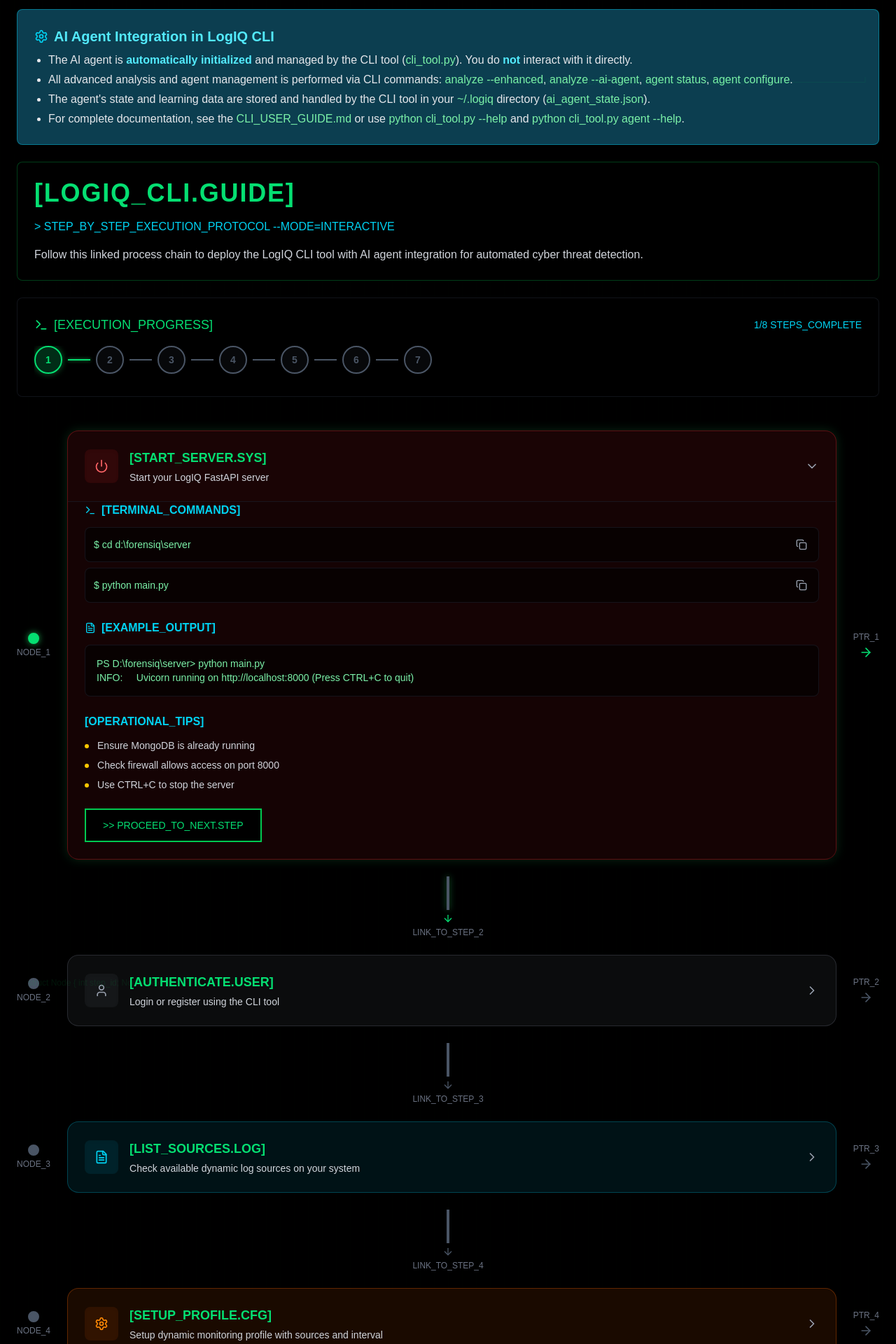
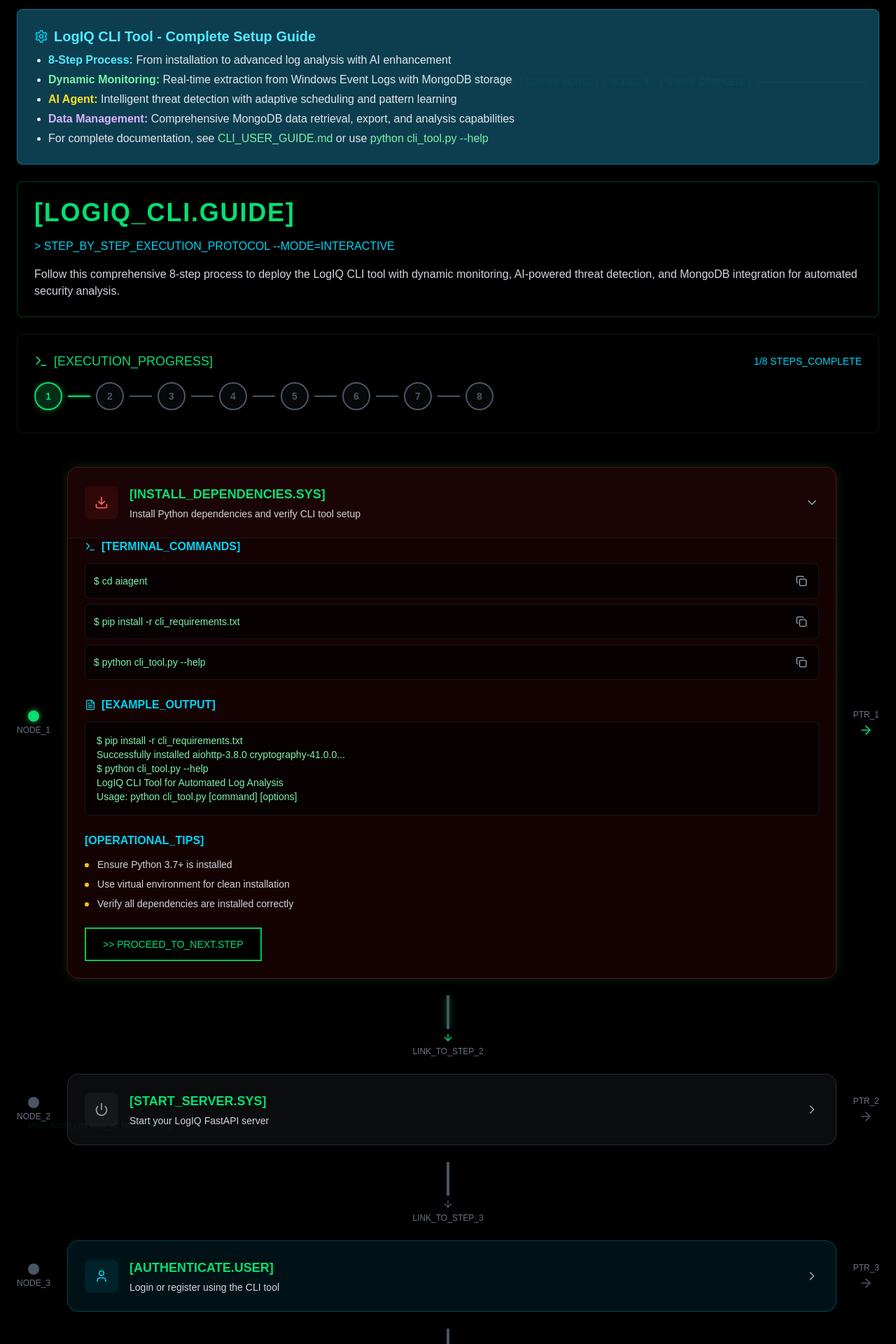
Before and after one commit to Vaibhav2154/LogIQ, a Next.js app in the folder client/: page /dashboard/cliguide in a window 1280 px wide. Shown: the part 100-2020 px from the top of the page at 70% size. Built offline with nearby package versions, Linux system fonts and the light colour scheme.

Commit message:
update CLI guide

```diff
--- a/client/app/dashboard/cliguide/page.tsx
+++ b/client/app/dashboard/cliguide/page.tsx
@@ -1,17 +1,12 @@
 import StepGuide from '@/components/stepguide'
 import React from 'react'
 import Navbar from '@/components/navbarguide'
-import { BrowserRouter } from 'react-router-dom'
-
 
 const page = () => {
   return (
     <div>
-      <BrowserRouter>
-        <Navbar />
-        <StepGuide />
-      </BrowserRouter>
-
+      <Navbar />
+      <StepGuide />
     </div>
   )
 }
--- a/client/components/navbarguide.tsx
+++ b/client/components/navbarguide.tsx
@@ -2,9 +2,11 @@
 import React, { useState } from 'react';
 import { Menu, X, Terminal, Shield, Book } from 'lucide-react';
 import Link from 'next/link';
+import { usePathname } from 'next/navigation';
 
 const Navbar: React.FC = () => {
   const [isMenuOpen, setIsMenuOpen] = useState(false);
+  const pathname = usePathname();
 
   const navItems = [
     {
@@ -16,7 +18,7 @@
   ];
 
   const isActiveLink = (href: string) => {
-    return window.location.pathname === href || (href === '/dashboard' && window.location.pathname === '/');
+    return pathname === href || (href === '/dashboard' && pathname === '/');
   };
 
   return (
--- a/client/components/stepguide.tsx
+++ b/client/components/stepguide.tsx
@@ -22,8 +22,14 @@
   const [copiedCommand, setCopiedCommand] = useState<string | null>(null);
   const [isVisible, setIsVisible] = useState(false);
   const [isMobile, setIsMobile] = useState(false);
+  const [isClient, setIsClient] = useState(false);
 
   useEffect(() => {
+    // Only run on client side
+    if (typeof window === 'undefined') return;
+
+    setIsClient(true);
+
     const checkMobile = () => {
       setIsMobile(window.innerWidth < 768);
     };
@@ -41,90 +47,96 @@
   const steps: Step[] = [
   {
     id: 1,
-    title: 'START_SERVER.SYS',
-    shortTitle: 'START_SERVER',
-  description: 'Start your LogIQ FastAPI server',
-  shortDescription: 'Run LogIQ server',
+    title: 'INSTALL_DEPENDENCIES.SYS',
+    shortTitle: 'INSTALL_DEPS',
+    description: 'Install Python dependencies and verify CLI tool setup',
+    shortDescription: 'Install dependencies',
     commands: [
-      'cd d:\\forensiq\\server',
-      'python main.py'
+      'cd aiagent',
+      'pip install -r cli_requirements.txt',
+      'python cli_tool.py --help'
     ],
-    example: `PS D:\\forensiq\\server> python main.py
-INFO:     Uvicorn running on http://localhost:8000 (Press CTRL+C to quit)`,
+    example: `$ pip install -r cli_requirements.txt
+Successfully installed aiohttp-3.8.0 cryptography-41.0.0...
+$ python cli_tool.py --help
+LogIQ CLI Tool for Automated Log Analysis
+Usage: python cli_tool.py [command] [options]`,
     tips: [
-      'Ensure MongoDB is already running',
-      'Check firewall allows access on port 8000',
-      'Use CTRL+C to stop the server'
+      'Ensure Python 3.7+ is installed',
+      'Use virtual environment for clean installation',
+      'Verify all dependencies are installed correctly'
     ],
     status: currentStep >= 1 ? 'completed' : currentStep === 1 ? 'current' : 'pending',
-    icon: <Power className="w-5 h-5" />,
+    icon: <Download className="w-5 h-5" />,
     color: 'red'
   },
   {
     id: 2,
+    title: 'START_SERVER.SYS',
+    shortTitle: 'START_SERVER',
+    description: 'Start your LogIQ FastAPI server',
+    shortDescription: 'Run LogIQ server',
+    commands: [
+      'cd server',
+      'python main.py'
+    ],
+    example: `$ python main.py
+INFO:     Uvicorn running on http://localhost:8000 (Press CTRL+C to quit)
+INFO:     MongoDB connected successfully`,
+    tips: [
+      'Ensure MongoDB is running and accessible',
+      'Check firewall allows access on port 8000',
+      'Server must be running before using CLI tool'
+    ],
+    status: currentStep >= 2 ? 'completed' : currentStep === 2 ? 'current' : 'pending',
+    icon: <Power className="w-5 h-5" />,
+    color: 'blue'
+  },
+  {
+    id: 3,
     title: 'AUTHENTICATE.USER',
     shortTitle: 'AUTHENTICATE',
     description: 'Login or register using the CLI tool',
     shortDescription: 'Login/Register via CLI',
     commands: [
-  'cd d:\\logiq\\aiagent',
-      'python cli_tool.py auth login --username vaibhav',
-      'python cli_tool.py auth register --username vaibhav --email vaibhav@example.com'
+      'python cli_tool.py auth register --username <username> --email <email>',
+      'python cli_tool.py auth login --username <username>',
+      'python cli_tool.py auth profile'
     ],
-    example: `[AUTH] Login successful for user vaibhav
-[AUTH] Token stored locally`,
+    example: `$ python cli_tool.py auth login --username security_analyst
+Password: ********
+✅ Authentication successful!
+✅ Token stored securely`,
     tips: [
-      'Use your registered username',
-      'Clear saved credentials if login fails',
-      'Run with --api-url if server not on localhost'
-    ],
-    status: currentStep >= 2 ? 'completed' : currentStep === 2 ? 'current' : 'pending',
-    icon: <User className="w-5 h-5" />,
-    color: 'blue'
-  },
-  {
-    id: 3,
-    title: 'LIST_SOURCES.LOG',
-    shortTitle: 'LIST_SOURCES',
-    description: 'Check available dynamic log sources on your system',
-    shortDescription: 'View log sources',
-    commands: [
-      'python cli_tool.py profile setup-dynamic --list-sources'
-    ],
-    example: `Available Sources:
-- security_events
-- system_events
-- application_events
-- powershell_logs
-- process_monitor
-- network_connections
-- file_system_activity`,
-    tips: [
-      'Some sources require Administrator privileges',
-      'Choose sources based on security requirements',
-      'Avoid enabling too many sources initially'
+      'Register first if you don\'t have an account',
+      'Credentials are encrypted and stored locally',
+      'Use --api-url if server not on localhost:8000'
     ],
     status: currentStep >= 3 ? 'completed' : currentStep === 3 ? 'current' : 'pending',
-    icon: <FileText className="w-5 h-5" />,
+    icon: <User className="w-5 h-5" />,
     color: 'cyan'
   },
   {
     id: 4,
     title: 'SETUP_PROFILE.CFG',
     shortTitle: 'SETUP_PROFILE',
-    description: 'Setup dynamic monitoring profile with sources and interval',
+    description: 'Setup monitoring profile (file-based or dynamic)',
     shortDescription: 'Setup monitoring profile',
     commands: [
-      'python cli_tool.py profile setup-dynamic --sources security_events,system_events,process_monitor --interval 300 --enable-ai-agent --auto-enhance'
+      'python cli_tool.py profile setup-dynamic --list-sources',
+      'python cli_tool.py profile setup-dynamic --sources security_events,system_events --interval 300',
+      'python cli_tool.py profile setup --log-path "C:\\Windows\\System32\\winevt\\Logs\\Security.evtx" --interval 300'
     ],
-    example: `[PROFILE] Dynamic profile created
-Sources: security_events, system_events, process_monitor
-Interval: 300 seconds
-AI Agent: enabled`,
+    example: `$ python cli_tool.py profile setup-dynamic --list-sources
+📋 Available Log Sources:
+  • security_events: Windows Security Events
+  • system_events: Windows System Events
+  • process_monitor: Process monitoring
+✅ Profile configured successfully`,
     tips: [
+      'Choose file-based or dynamic monitoring',
       'Use 300 seconds (5 min) for normal monitoring',
-      'Use 120 seconds (2 min) for high-security monitoring',
-      'Enable AI agent for automatic analysis'
+      'Enable AI agent for enhanced analysis'
     ],
     status: currentStep >= 4 ? 'completed' : currentStep === 4 ? 'current' : 'pending',
     icon: <Settings className="w-5 h-5" />,
@@ -137,16 +149,19 @@
     description: 'Start automated monitoring session',
     shortDescription: 'Begin monitoring',
     commands: [
-      'python cli_tool.py monitor --start-dynamic',
-      'python cli_tool.py monitor --start-dynamic --session-id security_monitoring_1'
+      'python cli_tool.py monitor --start',
+      'python cli_tool.py monitor --dynamic',
+      'python cli_tool.py monitor --schedule'
     ],
-    example: `[MONITOR] Started monitoring session security_monitoring_1
-Interval: 300s
-Log sources: security_events, system_events, process_monitor`,
+    example: `$ python cli_tool.py monitor --dynamic
+🚀 Starting dynamic system log monitoring...
+📊 Logs will be extracted every 5 minutes
+🔄 Data will be automatically sent to LogIQ and stored in MongoDB
+🤖 AI Agent will provide enhanced analysis`,
     tips: [
-      'Use --session-id to track specific sessions',
-      'Keep one terminal running for continuous monitoring',
-      'Results stored automatically in MongoDB'
+      'Use --dynamic for system log extraction',
+      'Use --start for file-based monitoring',
+      'Keep terminal running for continuous monitoring'
     ],
     status: currentStep >= 5 ? 'completed' : currentStep === 5 ? 'current' : 'pending',
     icon: <Play className="w-5 h-5" />,
@@ -156,22 +171,23 @@
     id: 6,
     title: 'VIEW_RESULTS.OUT',
     shortTitle: 'VIEW_RESULTS',
-    description: 'Check monitoring status and recent AI analysis results',
-    shortDescription: 'View results & status',
+    description: 'Check analysis results and monitoring data',
+    shortDescription: 'View results & data',
     commands: [
-      'python cli_tool.py monitor --status',
-      'python cli_tool.py profile status',
-      'python cli_tool.py monitor --show-results --limit 5',
-      'python cli_tool.py monitor --export-results --output monitoring_results.json'
+      'python cli_tool.py data analysis --limit 10',
+      'python cli_tool.py data sessions --limit 5',
+      'python cli_tool.py data stats',
+      'python cli_tool.py agent status'
     ],
-    example: `[RESULTS] Showing last 5 analyses...
-Threat Level: MEDIUM
-Techniques: T1078 (Valid Accounts)
-Recommendations: Monitor failed logins, Review process execution`,
+    example: `$ python cli_tool.py data analysis --limit 5
+📊 Analysis Results (Last 5):
+🔍 Threat Level: MEDIUM
+🎯 MITRE Techniques: T1078 (Valid Accounts), T1059.001 (PowerShell)
+📈 AI Agent: Learning patterns, confidence: 0.85`,
     tips: [
-      'Use --limit N to control number of results shown',
-      'Export results for compliance or offline analysis',
-      'Results also available in MongoDB collections'
+      'Use --limit to control number of results',
+      'Export data with --export option',
+      'Check agent status for learning progress'
     ],
     status: currentStep >= 6 ? 'completed' : currentStep === 6 ? 'current' : 'pending',
     icon: <Eye className="w-5 h-5" />,
@@ -181,24 +197,52 @@
     id: 7,
     title: 'CONFIG_AI.CFG',
     shortTitle: 'CONFIG_AI',
-    description: 'Tune AI agent for high-security environments',
+    description: 'Configure AI agent for optimal threat detection',
     shortDescription: 'Configure AI agent',
     commands: [
       'python cli_tool.py agent status',
-      'python cli_tool.py agent configure --learning-threshold 3 --high-threat-interval 60',
-      'python cli_tool.py profile update --interval 120'
+      'python cli_tool.py agent configure --enable --learning-threshold 0.8',
+      'python cli_tool.py agent configure --high-threat-interval 60',
+      'python cli_tool.py agent reset --confirm'
     ],
-    example: `[AI_AGENT] Status: active
-Learning threshold: 3
-High-threat interval: 60 seconds`,
+    example: `$ python cli_tool.py agent status
+🤖 AI Agent Status: ACTIVE
+📚 Learning Threshold: 0.8
+⚡ High-threat Interval: 60 seconds
+📊 Patterns Learned: 15`,
     tips: [
       'Lower thresholds for more aggressive detection',
-      'Shorten intervals for high-risk systems',
-      'Balance security with system performance'
+      'Adjust intervals based on security requirements',
+      'Reset agent to clear learning data if needed'
     ],
     status: currentStep >= 7 ? 'completed' : currentStep === 7 ? 'current' : 'pending',
     icon: <Brain className="w-5 h-5" />,
     color: 'green'
+  },
+  {
+    id: 8,
+    title: 'ANALYZE_LOGS.DAT',
+    shortTitle: 'ANALYZE_LOGS',
+    description: 'Perform on-demand log analysis with AI enhancement',
+    shortDescription: 'Analyze logs on-demand',
+    commands: [
+      'python cli_tool.py analyze --file <log_file> --enhanced',
+      'python cli_tool.py analyze --file <log_file> --ai-agent --output results.json',
+      'python cli_tool.py send --file <log_file>'
+    ],
+    example: `$ python cli_tool.py analyze --file security.log --enhanced --ai-agent
+🔍 Analyzing log file: security.log
+🤖 AI Agent: Processing with enhanced analysis
+📊 Results: 3 MITRE techniques detected
+💾 Results saved to: analysis_results.json`,
+    tips: [
+      'Use --enhanced for AI-powered analysis',
+      'Use --output to save results to file',
+      'Combine with --ai-agent for best results'
+    ],
+    status: currentStep >= 8 ? 'completed' : currentStep === 8 ? 'current' : 'pending',
+    icon: <FileText className="w-5 h-5" />,
+    color: 'cyan'
   }
 ];
 
@@ -215,6 +259,9 @@
   };
 
   const copyCommand = async (command: string) => {
+    // Only run on client side
+    if (typeof window === 'undefined' || !navigator.clipboard) return;
+
     try {
       await navigator.clipboard.writeText(command);
       setCopiedCommand(command);
@@ -257,6 +304,17 @@
     return isActive ? 'bg-gradient-to-b from-green-400 via-cyan-400 to-purple-400' : 'bg-gray-600';
   };
 
+  // Show loading state during hydration
+  if (!isClient) {
+    return (
+      <div className="relative bg-black min-h-screen text-white flex items-center justify-center">
+        <div className="text-green-400 font-mono text-lg">
+          [LOGIQ_CLI.GUIDE] &gt; LOADING...
+        </div>
+      </div>
+    );
+  }
+
   return (
     <div className="relative bg-black min-h-screen text-white">
       {/* Grid overlay */}
@@ -272,18 +330,19 @@
       />
 
       <div className="relative container mx-auto px-4 sm:px-6 py-6 sm:py-8 max-w-4xl">
-        {/* AI Agent Info Panel */}
+        {/* LogIQ CLI Info Panel */}
         <div className="mb-6">
           <div className="bg-cyan-900/80 border border-cyan-400/40 rounded-lg p-4 sm:p-6 shadow-lg">
             <h2 className="text-lg sm:text-xl font-bold text-cyan-300 mb-2 font-mono flex items-center">
               <Settings className="w-5 h-5 mr-2 text-cyan-400" />
-              AI Agent Integration in LogIQ CLI
+              LogIQ CLI Tool - Complete Setup Guide
             </h2>
             <ul className="list-disc pl-5 text-gray-200 text-sm sm:text-base space-y-1">
-              <li>The AI agent is <span className="text-cyan-300 font-bold">automatically initialized</span> and managed by the CLI tool (<span className="text-green-300 font-mono">cli_tool.py</span>). You do <span className="text-cyan-300 font-bold">not</span> interact with it directly.</li>
-              <li>All advanced analysis and agent management is performed via CLI commands: <span className="text-green-300 font-mono">analyze --enhanced</span>, <span className="text-green-300 font-mono">analyze --ai-agent</span>, <span className="text-green-300 font-mono">agent status</span>, <span className="text-green-300 font-mono">agent configure</span>.</li>
-              <li>The agent's state and learning data are stored and handled by the CLI tool in your <span className="text-green-300 font-mono">~/.logiq</span> directory (<span className="text-green-300 font-mono">ai_agent_state.json</span>).</li>
-              <li>For complete documentation, see the <span className="text-green-300 font-mono">CLI_USER_GUIDE.md</span> or use <span className="text-green-300 font-mono">python cli_tool.py --help</span> and <span className="text-green-300 font-mono">python cli_tool.py agent --help</span>.</li>
+              <li><span className="text-cyan-300 font-bold">8-Step Process:</span> From installation to advanced log analysis with AI enhancement</li>
+              <li><span className="text-green-300 font-bold">Dynamic Monitoring:</span> Real-time extraction from Windows Event Logs with MongoDB storage</li>
+              <li><span className="text-yellow-300 font-bold">AI Agent:</span> Intelligent threat detection with adaptive scheduling and pattern learning</li>
+              <li><span className="text-purple-300 font-bold">Data Management:</span> Comprehensive MongoDB data retrieval, export, and analysis capabilities</li>
+              <li>For complete documentation, see <span className="text-green-300 font-mono">CLI_USER_GUIDE.md</span> or use <span className="text-green-300 font-mono">python cli_tool.py --help</span></li>
             </ul>
           </div>
         </div>
@@ -297,7 +356,7 @@
               &gt; STEP_BY_STEP_EXECUTION_PROTOCOL --MODE=INTERACTIVE
             </div>
             <p className="text-gray-300 mt-4 text-sm sm:text-base">
-              Follow this linked process chain to deploy the LogIQ CLI tool with AI agent integration for automated cyber threat detection.
+              Follow this comprehensive 8-step process to deploy the LogIQ CLI tool with dynamic monitoring, AI-powered threat detection, and MongoDB integration for automated security analysis.
             </p>
           </div>
 
@@ -539,7 +598,7 @@
         <div className={`mt-8 sm:mt-12 bg-black/80 backdrop-blur-sm border border-green-500/30 rounded-lg p-4 sm:p-6 transform transition-all duration-1000 delay-1000 ${isVisible ? 'translate-y-0 opacity-100' : 'translate-y-10 opacity-0'} font-mono`}>
           <div className="flex items-center justify-between">
             <div className="text-green-400 text-sm sm:text-base">
-              [SYSTEM_STATUS] &gt; LOGIQ_CLI_READY_FOR_DEPLOYMENT
+              [SYSTEM_STATUS] &gt; LOGIQ_CLI_READY_FOR_DEPLOYMENT --STEPS=8
             </div>
             <div className="flex items-center space-x-2 text-xs sm:text-sm">
               <div className="w-2 h-2 bg-green-500 rounded-full animate-pulse shadow-[0_0_5px_rgba(34,197,94,1)]" />
@@ -555,6 +614,7 @@
 │ LINKED_LIST.DAT │
 │ STATUS: ACTIVE  │
 │ NODES: 8        │
+│ STEPS: COMPLETE │
 └─────────────────┘`}
       </div>
 
```
Also changed, not shown: 1 other file (tests, documents, lock files or other folders).
